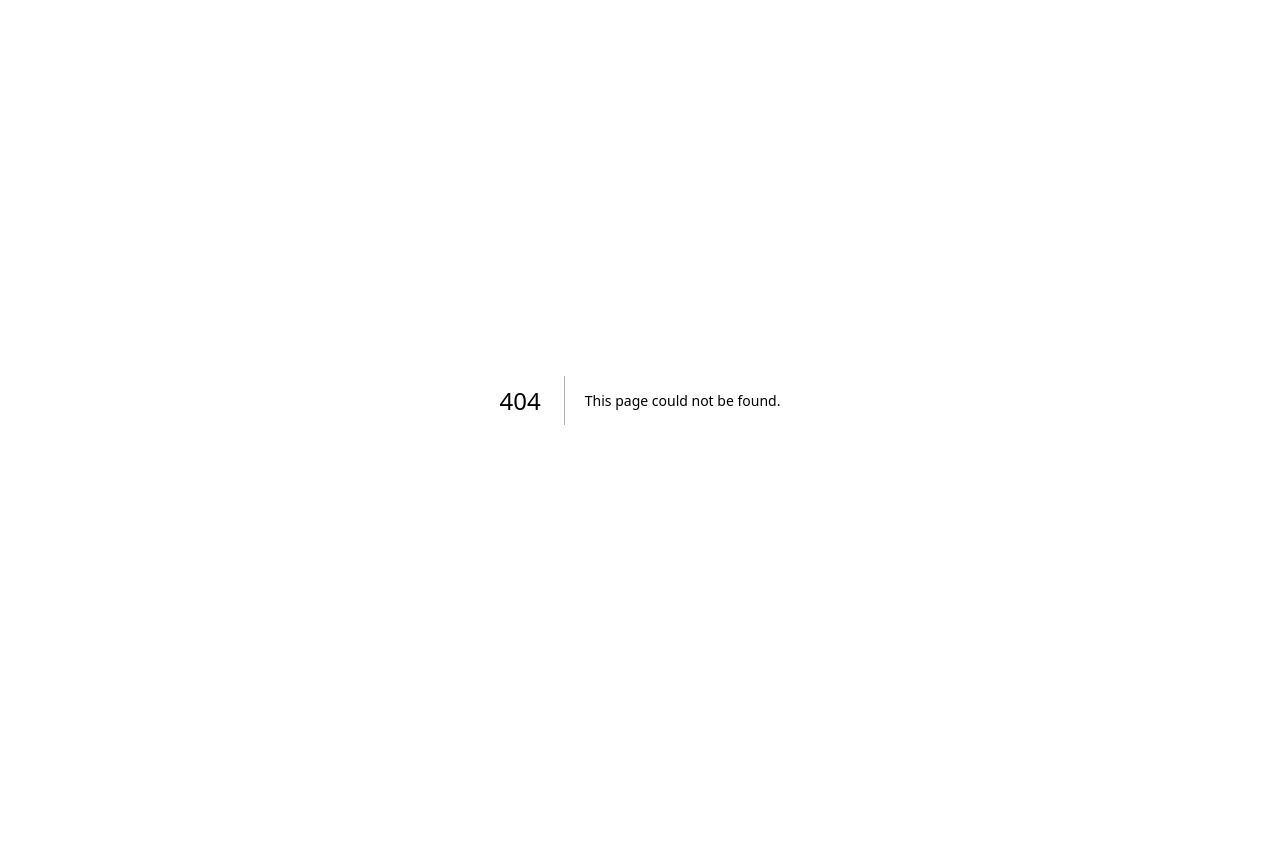
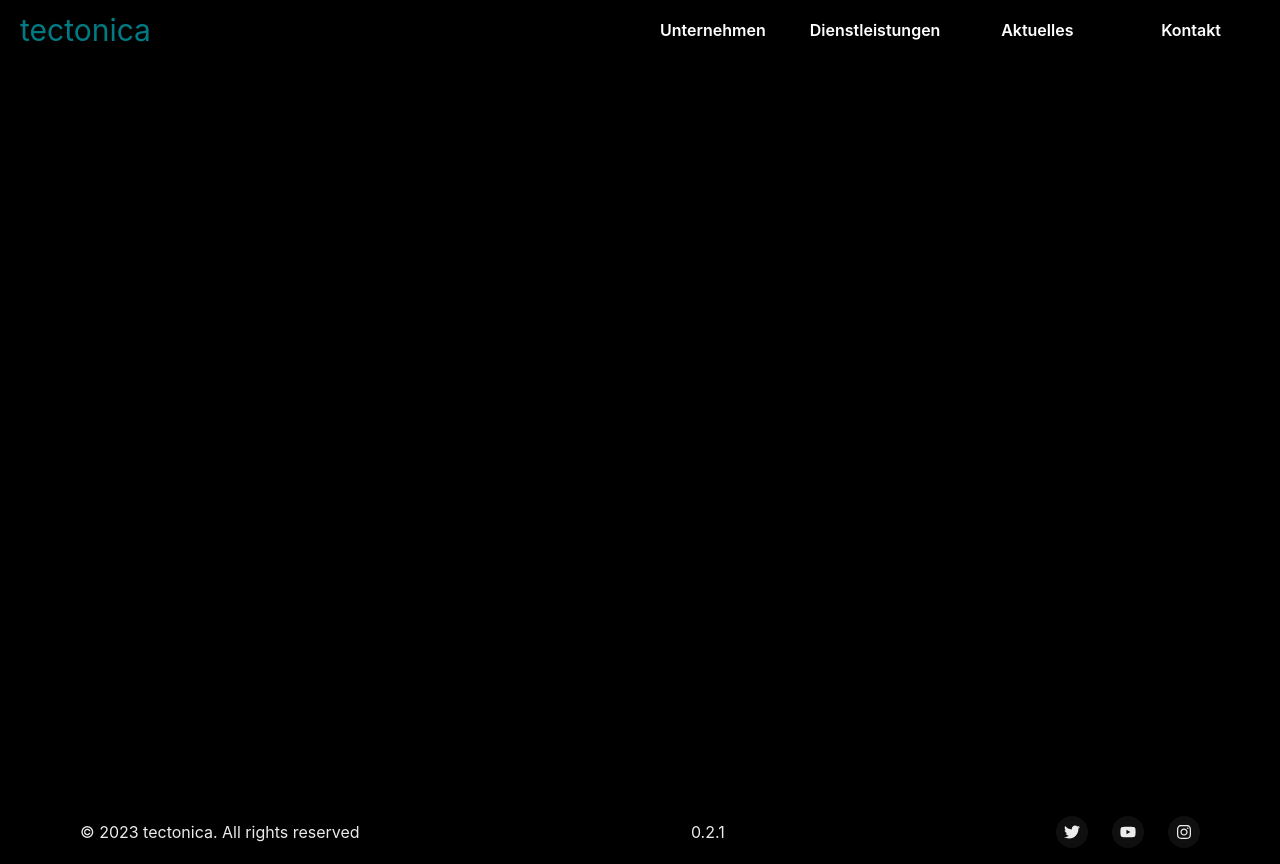
Before and after one commit to cedricschwyter/tectonica, a Next.js app: page /kontakt in a window 1280 px wide. Before the commit this address had no page. Before the commit the page ends 800 px from the top, so only its background shows below. Built offline with nearby package versions, Linux system fonts and the light colour scheme.

Commit message:
feat: map new nav items (#42)

```diff
--- a/pages/_app.tsx
+++ b/pages/_app.tsx
@@ -1,5 +1,7 @@
 import { ChakraProvider } from "@chakra-ui/react";
+import Layout from "@components/Layout";
 import theme from "@definitions/chakra/theme";
+import { NavBar } from "@sections/NavBar";
 import '../src/global.css';
 
 
@@ -7,7 +9,9 @@ function MyApp({ Component, pageProps }) {
   return (
     <>
       <ChakraProvider theme={theme}>
-        <Component {...pageProps} />
+        <Layout>
+          <Component className='w-screen h-screen mt-32 bg-white' {...pageProps} />
+        </Layout>
       </ChakraProvider>
     </>
   );
--- /dev/null
+++ b/pages/aktuelles.tsx
@@ -0,0 +1,9 @@
+const Aktuelles = () => {
+  return (
+    <div>
+      Aktuelles
+    </div>
+  );
+}
+
+export default Aktuelles;
--- /dev/null
+++ b/pages/dienstleistungen.tsx
@@ -0,0 +1,9 @@
+function Dienstleistungen() {
+  return (
+    <>
+      <h1>Dienstleistungen</h1>
+    </>
+  );
+}
+
+export default Dienstleistungen;
--- a/pages/index.tsx
+++ b/pages/index.tsx
@@ -53,9 +53,9 @@ const SectionLandingContainer = ({ image, children, id }: SectionLandingProps) =
     }, [ref, childRef]);
 
     return (
-        <section className='h-screen max-w-screen max-h-screen overflow-auto'>
+        <section className='h-screen max-h-screen overflow-auto max-w-screen'>
             <Flex
-                className='h-full w-full transition-all flex flex-row justify-center align-middle items-center'
+                className='flex flex-row items-center justify-center w-full h-full align-middle transition-all'
 
                 backgroundImage={
                     'url(' + image + ')'
@@ -74,19 +74,14 @@ const LandingPage = () => {
     return (
         <>
             <PageTitle title={"tectonica | Baurealisationen"} />
-            {/* <Background />
-            TODO: Remove experiment
-
-            */}
             <Flex flexDirection="column">
-                <NavBar />
                 <SectionLandingContainer image={''} id={4} key={4}>
-                    {/* <div id="filter" className='bg-black/40 w-screen h-screen absolute z-10'></div> */}
-                    <video muted loop autoPlay className='h-screen w-full object-cover z-0 absolute brightness-75'>
+                    {/* <div id="filter" className='absolute z-10 w-screen h-screen bg-black/40'></div> */}
+                    <video muted loop className='absolute z-0 object-cover w-full h-screen brightness-75'>
                         <source src="/video/construction-site01.mp4" type="video/mp4" />
                     </video>
                     <div className='z-10 m-5'>
-                        <h1 className='sm:text-9xl text-7xl  z-10 text-accent'>
+                        <h1 className='z-10 sm:text-9xl text-7xl text-accent'>
                             tectonica
                         </h1>
                         <Text
@@ -109,10 +104,6 @@ const LandingPage = () => {
                         <SectionLandingContainer image={imageUrls[id]} id={id} key={id} />
                     ))}
                 </>
-
-
-
-                <Footer />
             </Flex>
         </>
     );
--- /dev/null
+++ b/pages/kontakt.tsx
@@ -0,0 +1,9 @@
+const Kontakt = () => {
+    return (
+        <div>
+            Kontakt
+        </div>
+    );
+}
+
+export default Kontakt;
--- /dev/null
+++ b/src/components/Layout.tsx
@@ -0,0 +1,17 @@
+import Footer from "@sections/Footer";
+import { NavBar } from "@sections/NavBar";
+import { PropsWithChildren } from "react";
+
+const Layout = ({ children }: PropsWithChildren) => {
+    return (
+        <>
+            <NavBar />
+            <div className="min-h-screen p-5">
+                {children}
+            </div>
+            <Footer />
+        </>
+    );
+}
+
+export default Layout;
--- a/src/sections/NavBar.tsx
+++ b/src/sections/NavBar.tsx
@@ -15,10 +15,47 @@ import {
 } from '@chakra-ui/icons';
 import NextLink from 'next/link';
 
+const navItems = [
+    {
+        name: 'Unternehmen',
+        href: '/',
+        subNavItems: [
+            {
+                name: 'Portrait',
+                href: '/portrait',
+            },
+            {
+                name: 'Vision',
+                href: '/vision',
+            },
+            {
+                name: 'Team',
+                href: '/team',
+            },
+            {
+                name: 'Jobs',
+                href: '/jobs',
+            },
+        ],
+    },
+    {
+        name: 'Dienstleistungen',
+        href: '/dienstleistungen',
+    },
+    {
+        name: 'Aktuelles',
+        href: '/kontakt',
+    },
+    {
+        name: 'Kontakt',
+        href: '/kontakt',
+    },
+]
+
 export const NavBar = () => {
     return (
         <div
-            className='fixed top-0 mr-3 shadow-lg pb-1 bg-black/90 backdrop-blur-xl w-full z-50'
+            className='fixed top-0 z-50 w-full pb-1 mr-3 shadow-lg bg-black/90 backdrop-blur-xl'
         >
             <Flex
                 backgroundColor={"rgba(0,0,0,0)"}
@@ -28,17 +65,47 @@ export const NavBar = () => {
                 align={'center'}>
                 <Flex flex={{ base: 1 }} justify={"start"}>
                     <Text
-                        className='rounded-sm p-1 text-3xl text-accent'
+                        className='p-1 text-3xl rounded-sm text-accent'
                         textAlign={["left", "center", "center"]}
                         as={NextLink} href={"/"}>
                         tectonica
                     </Text>
                 </Flex>
-                <div className='hidden sm:flex w-full sm:w-1/2 md:w-2/6 2xl:w-1/6 gap-2 text-white'>
-                    <NextLink className='rounded  w-full hover:shadow-md hover:bg-white/30 p-2 font-semibold text-center hover:scale-105 transition-all active:shadow-inner active:scale-95 ' href={'/projects'}>Projekte</NextLink>
-                    <NextLink className='rounded  w-full hover:shadow-md hover:bg-white/30 p-2 font-semibold text-center hover:scale-105 transition-all active:shadow-inner active:scale-95 ' href={'/team'}>Team</NextLink>
-                    <NextLink className='rounded  w-full hover:shadow-md hover:bg-white/30 p-2 font-semibold text-center hover:scale-105 transition-all active:shadow-inner active:scale-95 ' href={'/jobs'}>Jobs</NextLink>
-                    <NextLink className='rounded  w-full hover:shadow-md hover:bg-white/30 p-2 font-semibold text-center hover:scale-105 transition-all active:shadow-inner active:scale-95 ' href={'/contact'}>Kontakt</NextLink>
+                <div className='hidden w-full gap-2 text-white sm:flex basis-1/2'>
+                    {
+                        navItems.map((item, index) => {
+                            return (
+                                <NextLink
+                                    className='w-full p-2 mx-2 font-semibold text-center transition-all rounded hover:shadow-md hover:bg-white/30 hover:scale-105 active:shadow-inner active:scale-95'
+                                    key={index}
+                                    href={item.href}
+                                    passHref
+                                >
+                                    {item.name}
+                                </NextLink>
+                            )
+                        })
+                    }
+                    {/* TODO: Dropdown for Unternehmen
+                    {
+                        navItems[0].subNavItems
+                            .map((item, index) => {
+                                return (
+                                    <NextLink
+                                        className='w-full p-3 font-semibold text-center rounded hover:shadow-md hover:underline active:shadow-inner'
+                                        key={index}
+                                        href={item.href}
+                                        passHref
+                                    >
+                                        {item.name}
+                                    </NextLink>
+                                )
+                            })
+                    } */}
+                    {/* <NextLink className='w-full p-2 font-semibold text-center transition-all rounded hover:shadow-md hover:bg-white/30 hover:scale-105 active:shadow-inner active:scale-95 ' href={'/projects'}>Projekte</NextLink>
+                    <NextLink className='w-full p-2 font-semibold text-center transition-all rounded hover:shadow-md hover:bg-white/30 hover:scale-105 active:shadow-inner active:scale-95 ' href={'/team'}>Team</NextLink>
+                    <NextLink className='w-full p-2 font-semibold text-center transition-all rounded hover:shadow-md hover:bg-white/30 hover:scale-105 active:shadow-inner active:scale-95 ' href={'/jobs'}>Jobs</NextLink>
+                    <NextLink className='w-full p-2 font-semibold text-center transition-all rounded hover:shadow-md hover:bg-white/30 hover:scale-105 active:shadow-inner active:scale-95 ' href={'/contact'}>Kontakt</NextLink> */}
                 </div>
                 <Stack
                     className='sm:!hidden block'
@@ -56,10 +123,20 @@ export const NavBar = () => {
                             <HamburgerIcon w={6} h={6} color='white' />
                         </MenuButton>
                         <MenuList className='!bg-slate-900 p-6' flexDir={"column"}>
-                            <NextLink className='rounded w-full hover:shadow-md hover:underline p-3 font-semibold text-center  active:shadow-inner' href={'/projects'}>Projects</NextLink>
-                            <NextLink className='rounded w-full hover:shadow-md hover:underline p-3 font-semibold text-center  active:shadow-inner' href={'/team'}>Team</NextLink>
-                            <NextLink className='rounded w-full hover:shadow-md hover:underline p-3 font-semibold text-center  active:shadow-inner' href={'/jobs'}>Jobs</NextLink>
-                            <NextLink className='rounded w-full hover:shadow-md hover:underline p-3 font-semibold text-center  active:shadow-inner' href={'/contact'}>Contact</NextLink>
+                            {
+                                navItems.map((item, index) => {
+                                    return (
+                                        <NextLink
+                                            className='w-full p-3 font-semibold text-center rounded hover:shadow-md hover:underline active:shadow-inner'
+                                            key={index}
+                                            href={item.href}
+                                            passHref
+                                        >
+                                            {item.name}
+                                        </NextLink>
+                                    )
+                                })
+                            }
                         </MenuList>
                     </Menu>
                 </Stack>
--- /dev/null
+++ b/src/sections/Portrait.tsx
@@ -0,0 +1,9 @@
+const Portrait = () => {
+    return (
+        <div>
+            Enter
+        </div>
+    );
+}
+
+export default Portrait
```
